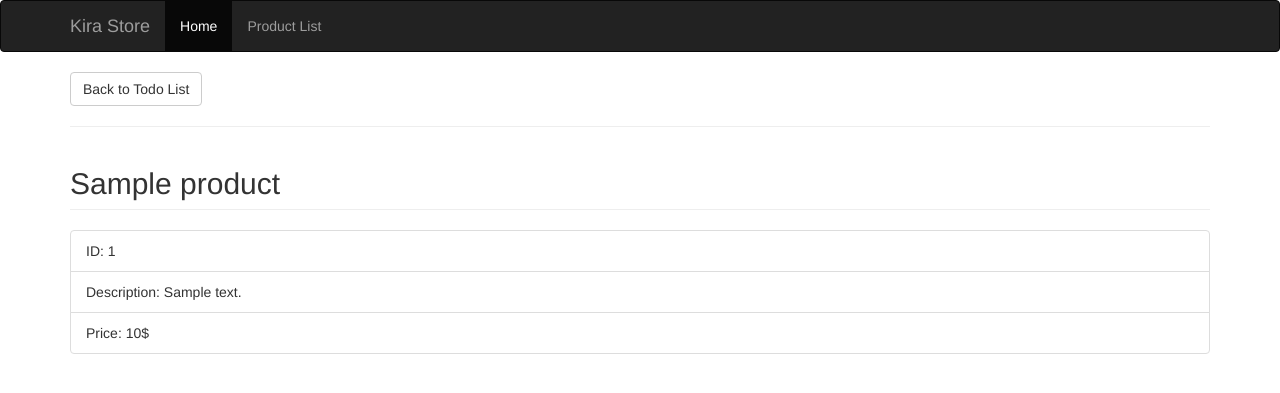
After one commit to thisiskhai/gcd0904-project-web, a Symfony app: template templates/products/details.html.twig in a window 1280 px wide. The commit adds this page. Shown: the top 393 px of the page. Run offline with Twig, Linux system fonts and the light colour scheme; the template is opened without the code that fills it: most values are stand-ins (such as "Sample title", 1, 10 or a date in 2020); some libraries are stand-ins or nearby versions.

Commit message:
add read action for each product

```diff
--- a/templates/base.html.twig
+++ b/templates/base.html.twig
@@ -36,9 +36,9 @@
         </div>
         <div id="navbar" class="collapse navbar-collapse">
             <ul class="nav navbar-nav">
-                <li class="active"><a href="http://127.0.0.1:8000/">Home</a></li>
+                <li class="active"><a href="#">Home</a></li>
                 {#                <li><a href="{{ path('todo_create') }}">Add Todo</a></li>#}
-                <li><a href="#">Product</a></li>
+                <li><a href="">Product List</a></li>
 
             </ul>
         </div><!--/.nav-collapse -->
--- /dev/null
+++ b/templates/products/details.html.twig
@@ -0,0 +1,12 @@
+{% extends 'base.html.twig' %}
+
+{% block body %}
+    <a href="{{ path('products_ascending') }}" class="btn btn-default">Back to Todo List</a>
+    <hr/>
+    <h2 class="page-header">{{ products.name }}</h2>
+    <ul class="list-group">
+        <li class="list-group-item">ID: {{ products.id }}</li>
+        <li class="list-group-item">Description: {{ products.description }}</li>
+        <li class="list-group-item">Price: {{ products.price }}$</li>
+    </ul>
+{% endblock %}
--- a/templates/products/index.html.twig
+++ b/templates/products/index.html.twig
@@ -22,7 +22,7 @@
                         {#                        <a href="{{ path('todo_details', {'id': todo.id}) }} " class='btn btn-success'>View</a>#}
                         {#                        <a href="{{ path('todo_edit', {'id': todo.id}) }}" class='btn btn-default'>Edit</a>#}
                         {#                        <a href="{{ path('todo_delete', {'id': todo.id}) }}" class='btn btn-danger'>Delete</a>#}
-                        <a href="#" class='btn btn-success'>View</a>
+                        <a href="{{ path('products_details', {'id': product.id}) }} " class='btn btn-success'>View</a>
                         <a href="#" class='btn btn-default'>Edit</a>
                         <a href="#" class='btn btn-danger'>Delete</a>
                     </td>
```
Also changed, not shown: src/Controller/ProductsController.php (+10 -0 lines).
